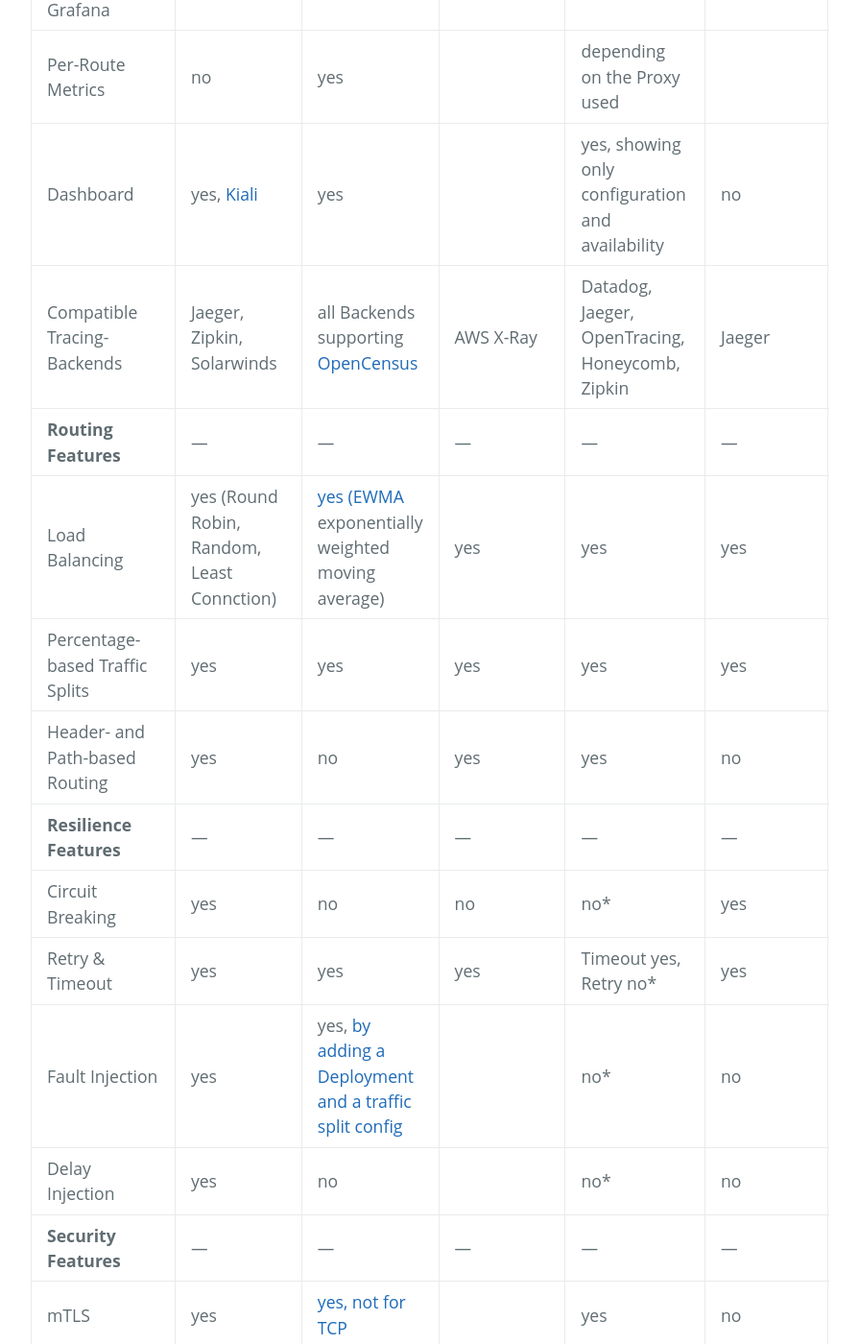
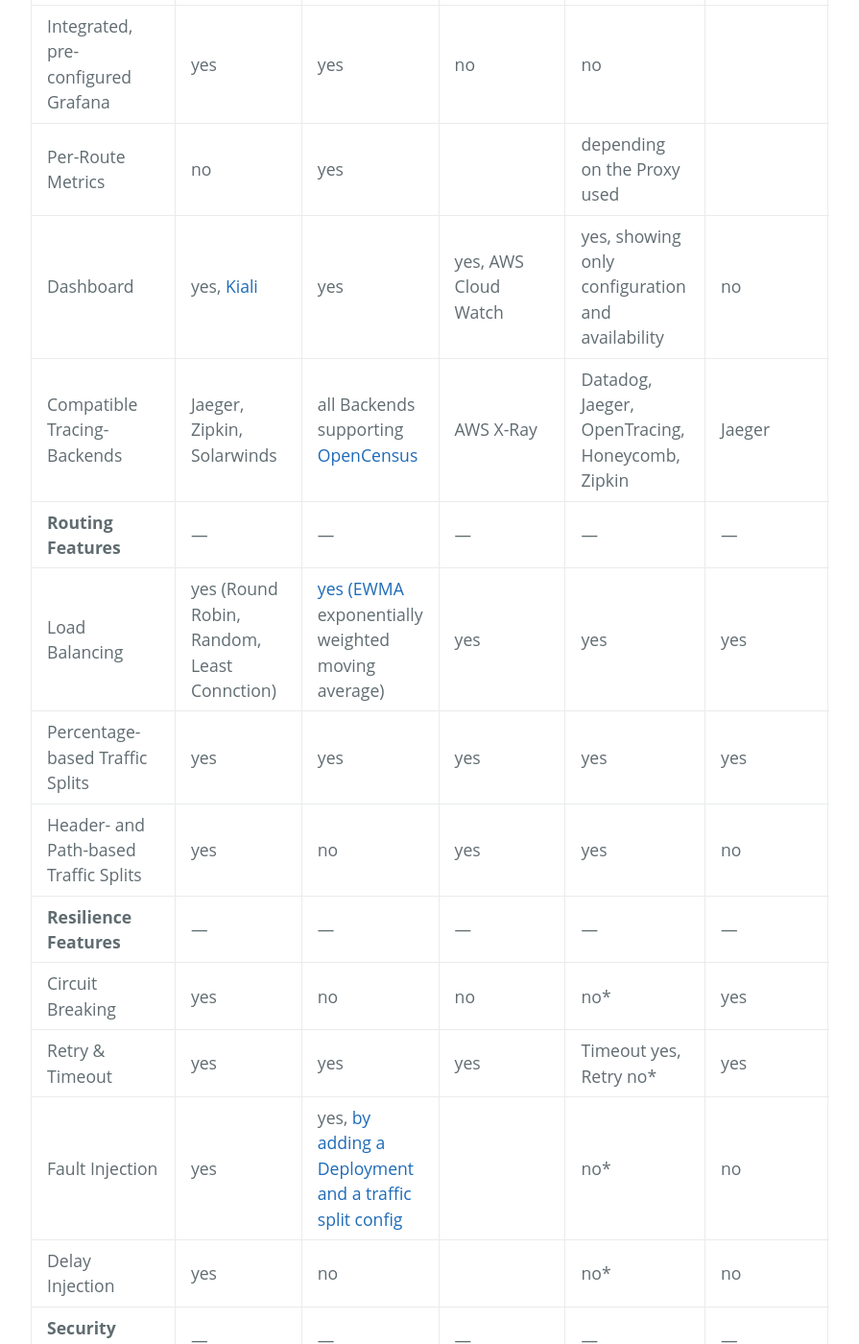
Before and after one commit to servicemesh-es/servicemesh.es, a Jekyll site: the page built from index.md, in a window 1280 px wide and 1400 px high, scrolled down 1957 px. Shown: the whole window at 96% size, without its empty margins (192-1087 px from the left). Built offline with Jekyll 4.4.1, drawn with Linux system fonts in a browser that asks for light colours; our own code applies the rules of GitHub Pages for plain Markdown files; some of the changed text lies outside the part shown.

Commit message:
minor changes

```diff
--- a/index.md
+++ b/index.md
@@ -27,20 +28,19 @@
 | Integrated, pre-configured Prometheus                        | yes                                        | yes                                                          | no                                 | no                                               | yes                | no                      |
 | Integrated, pre-configured Grafana                           | yes                                        | yes                                                          | no                                 | no                                               |                    | no                      |
 | Per-Route Metrics                                            | no                                         | yes                                                          |                                    | depending on the Proxy used                      |                    | no                      |
-| Dashboard                                                    | yes, [Kiali](https://www.kiali.io)         | yes                                                          |                                    | yes, showing only configuration and availability | no                 | no                      |
+| Dashboard                                                    | yes, [Kiali](https://www.kiali.io)         | yes                                                          | yes, AWS Cloud Watch               | yes, showing only configuration and availability | no                 | no                      |
 | Compatible Tracing-Backends                                  | Jaeger, Zipkin, Solarwinds                 | all Backends supporting [OpenCensus](https://opencensus.io/service/exporters/) | AWS X-Ray                          | Datadog, Jaeger, OpenTracing, Honeycomb, Zipkin  | Jaeger             | -                       |
 | **Routing Features**                                         | ---                                        | ---                                                          | ---                                | ---                                              | ---                | ---                     |
 | Load Balancing                                               | yes (Round Robin, Random, Least Connction) | [yes (EWMA](https://linkerd.io/2/features/load-balancing/) exponentially weighted moving average) | yes                                | yes                                              | yes                |                         |
 | Percentage-based Traffic Splits                              | yes                                        | yes                                                          | yes                                | yes                                              | yes                | yes                     |
-| Header- and Path-based Routing                               | yes                                        | no                                                           | yes                                | yes                                              | no                 | no*                     |
+| Header- and Path-based Traffic Splits                        | yes                                        | no                                                           | yes                                | yes                                              | no                 | no*                     |
 | **Resilience Features**                                      | ---                                        | ---                                                          | ---                                | ---                                              | ---                | ---                     |
 | Circuit Breaking                                             | yes                                        | no                                                           | no                                 | no*                                              | yes                | no*                     |
 | Retry & Timeout                                              | yes                                        | yes                                                          | yes                                | Timeout yes, Retry no*                           | yes                | no*                     |
 | Fault Injection                                              | yes                                        | yes, [by adding a Deployment and a traffic split config](https://linkerd.io/2/tasks/fault-injection/) |                                    | no*                                              | no                 | no*                     |
 | Delay Injection                                              | yes                                        | no                                                           |                                    | no*                                              | no                 | no*                     |
 | **Security Features**                                        | ---                                        | ---                                                          | ---                                | ---                                              | ---                | ---                     |
-| mTLS                                                         | yes                                        | [yes, not for TCP](https://linkerd.io/2/features/automatic-mtls/) |                                    | yes                                              | no                 | yes                     |
-| Pluggable CA                                                 | yes                                        | no                                                           |                                    | no                                               | no                 | no                      |
+| mTLS                                                         | yes                                        | [yes, not for TCP](https://linkerd.io/2/features/automatic-mtls/) |                                    | yes, via [Vault](https://www.vaultproject.io)    | no                 | yes                     |
 | Authorization Rules                                          | yes                                        | no                                                           |                                    | yes                                              | no                 | yes                     |
 
 *= might be possible through manual configuration/templating of proxy
```
Also changed, not shown: other parts of index.md (+1 -0 lines).
